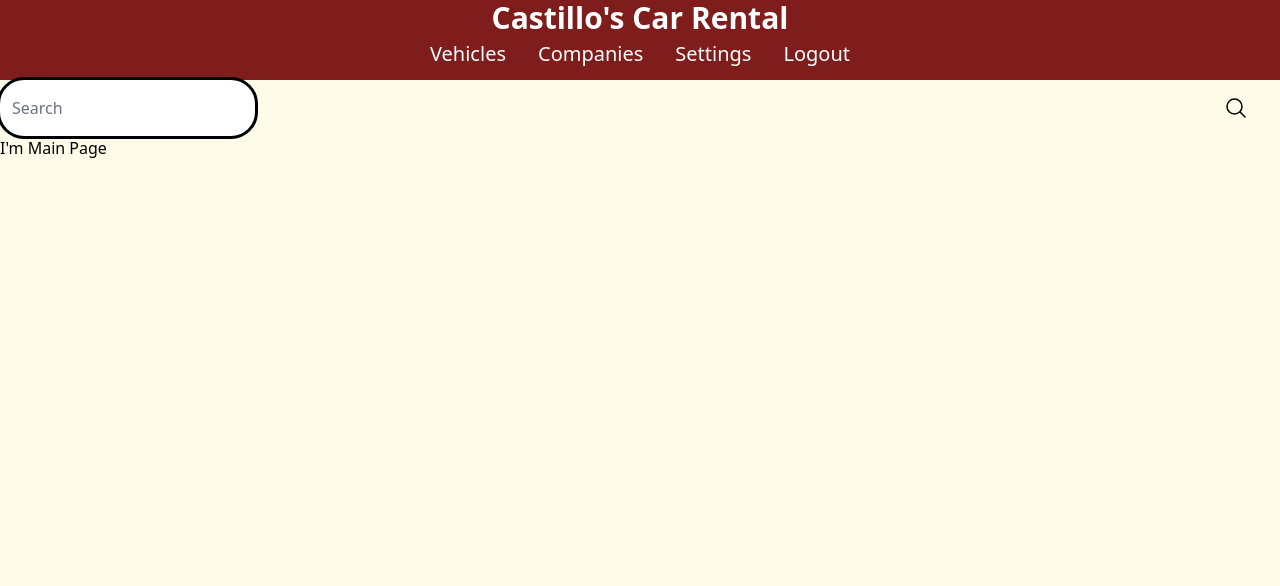
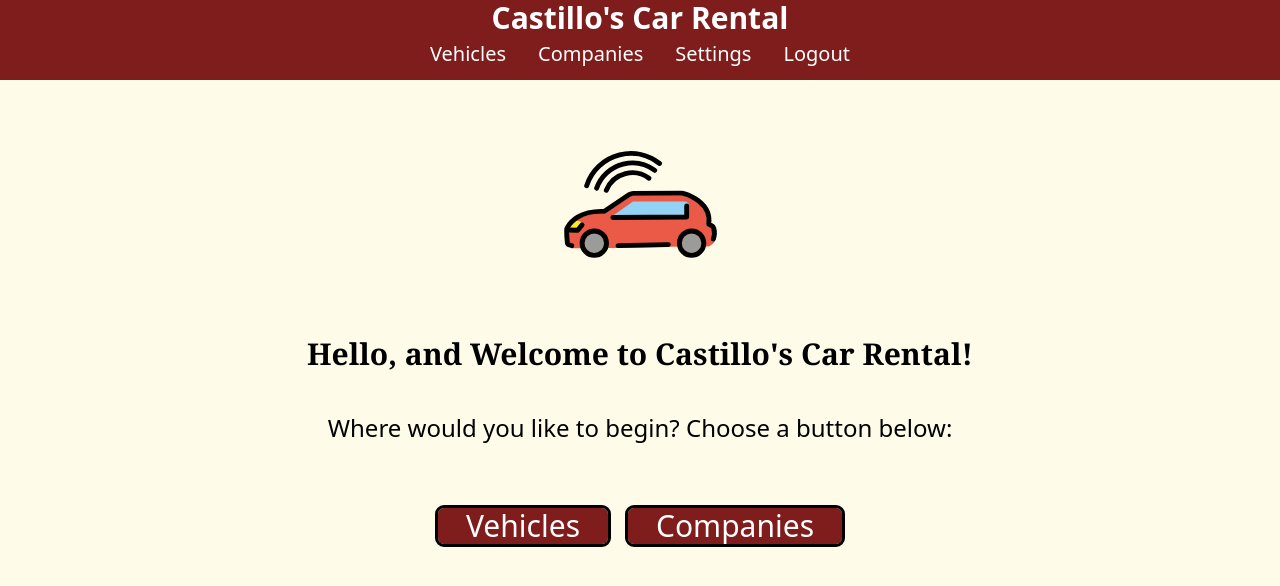
Before and after one commit to BarbaricxEric/CITP-4316-Final-Project, a Vue app: page / in a window 1280 px wide. Shown: the top 586 px of the page. Built offline with nearby package versions, Linux system fonts and the light colour scheme.

Commit message:
added cards for specific tabs and main page add

```diff
--- a/src/views/CompaniesPage.vue
+++ b/src/views/CompaniesPage.vue
@@ -1,4 +1,5 @@
 <script setup>
+ import MainCompaniesCards from './MainCompaniesCards.vue';
  import MainSearch from './MainSearch.vue'
 </script>
 
@@ -6,6 +7,7 @@
     <div class="title">Companies</div>
     <div class="wrapper">
     <MainSearch />
+    <MainCompaniesCards />
     </div>
 </template>
 
--- /dev/null
+++ b/src/views/MainCards.vue
@@ -0,0 +1,15 @@
+<script setup>
+import MainCardsSingle from './MainCardsSingle.vue'
+</script>
+
+<template>
+    <div class ="sub-wrapper">
+    <MainCardsSingle  v-for="n in 10" :key="n"/>
+    </div>
+</template>
+
+<style scoped lang="postcss">
+.sub-wrapper{
+    @apply grid md:grid-cols-2 sm:grid-cols-1 gap-5 pt-5;
+}
+</style>
--- /dev/null
+++ b/src/views/MainCardsSingle.vue
@@ -0,0 +1,18 @@
+<template>
+    <div class="card">
+        <div class = "card-image">
+            Place Image Here
+        </div>
+        <div class="card-details">
+            <p class="card-details-caryear">Car Year</p>
+            <p class="card-details-carname">Car Name</p>
+            <p class="card-details-carmodel">Car Model</p>
+        </div>
+    </div>
+</template>
+
+<style scoped lang="postcss">
+.card{
+    @apply cursor-pointer overflow-hidden rounded-md bg-white p-8 shadow-md outline hover:scale-110
+}
+</style>
--- /dev/null
+++ b/src/views/MainCompaniesCards.vue
@@ -0,0 +1,15 @@
+<script setup>
+import MainCompaniesCardsSingle from './MainCompaniesCardsSingle.vue'
+</script>
+
+<template>
+    <div class ="sub-wrapper">
+    <MainCompaniesCardsSingle  v-for="n in 10" :key="n"/>
+    </div>
+</template>
+
+<style scoped lang="postcss">
+.sub-wrapper{
+    @apply grid md:grid-cols-2 sm:grid-cols-1 gap-5 pt-5;
+}
+</style>
--- /dev/null
+++ b/src/views/MainCompaniesCardsSingle.vue
@@ -0,0 +1,18 @@
+<template>
+    <div class="card">
+        <div class = "card-image">
+            Place Image Here
+        </div>
+        <div class="card-details">
+
+            <p class="card-details-carname">Company Name</p>
+            <p class="card-details-carmodel">Company Location</p>
+        </div>
+    </div>
+</template>
+
+<style scoped lang="postcss">
+.card{
+    @apply cursor-pointer overflow-hidden rounded-md bg-white p-8 shadow-md outline hover:scale-110
+}
+</style>
--- a/src/views/MainPage.vue
+++ b/src/views/MainPage.vue
@@ -1,12 +1,42 @@
 <script setup>
-    import MainSearch from './MainSearch.vue'
 </script>
 
 <template>
-    <MainSearch />
-    <div>I'm Main Page</div>
+    <div class="brand"><img class="logo" src= "logo.svg" alt="logo"/>
+    </div>
+    <div class = "welcome">Hello, and Welcome to Castillo's Car Rental!</div>
+    <div class = "welcome-options">Where would you like to begin? Choose a button below:</div>
+    <nav>
+        <div class="menu">
+        <RouterLink :to="{ name: 'Vehicle' }" href="#" class="menu-vehicles">Vehicles</RouterLink>
+        <RouterLink :to="{ name: 'Companies' }" href="#" class="menu-companies">Companies</RouterLink>
+        </div>
+    </nav>
+
 </template>
 
 <style lang ="postcss" scoped>
+.welcome{
+    @apply text-3xl mx-auto flex justify-center font-bold font-serif;
+}
+.welcome-options{
+    @apply text-2xl mx-auto flex justify-center pt-10
+}
 
+.brand{
+    @apply flex items-center justify-center gap-24 py-10;
+
+    & .logo{
+        @apply h-44 w-44
+    }
+}
+.menu{
+    @apply flex mx-auto justify-center py-16 space-x-5;
+    &-vehicles{
+        @apply text-3xl outline rounded-md bg-red-900 px-7 text-white outline-black;
+    }
+    &-companies{
+        @apply text-3xl outline rounded-md bg-red-900 px-7 text-white outline-black;
+    }
+}
 </style>
--- a/src/views/VehiclesPage.vue
+++ b/src/views/VehiclesPage.vue
@@ -1,5 +1,6 @@
 <script setup>
- import MainSearch from './MainSearch.vue'
+import MainSearch from './MainSearch.vue'
+import MainCards from './MainCards.vue'
 </script>
 
 <template>
@@ -7,6 +8,7 @@
     <div class = "title">Vehicles</div>
     <div class="wrapper">
     <MainSearch />
+    <MainCards />
     </div>
 </template>
 
```
